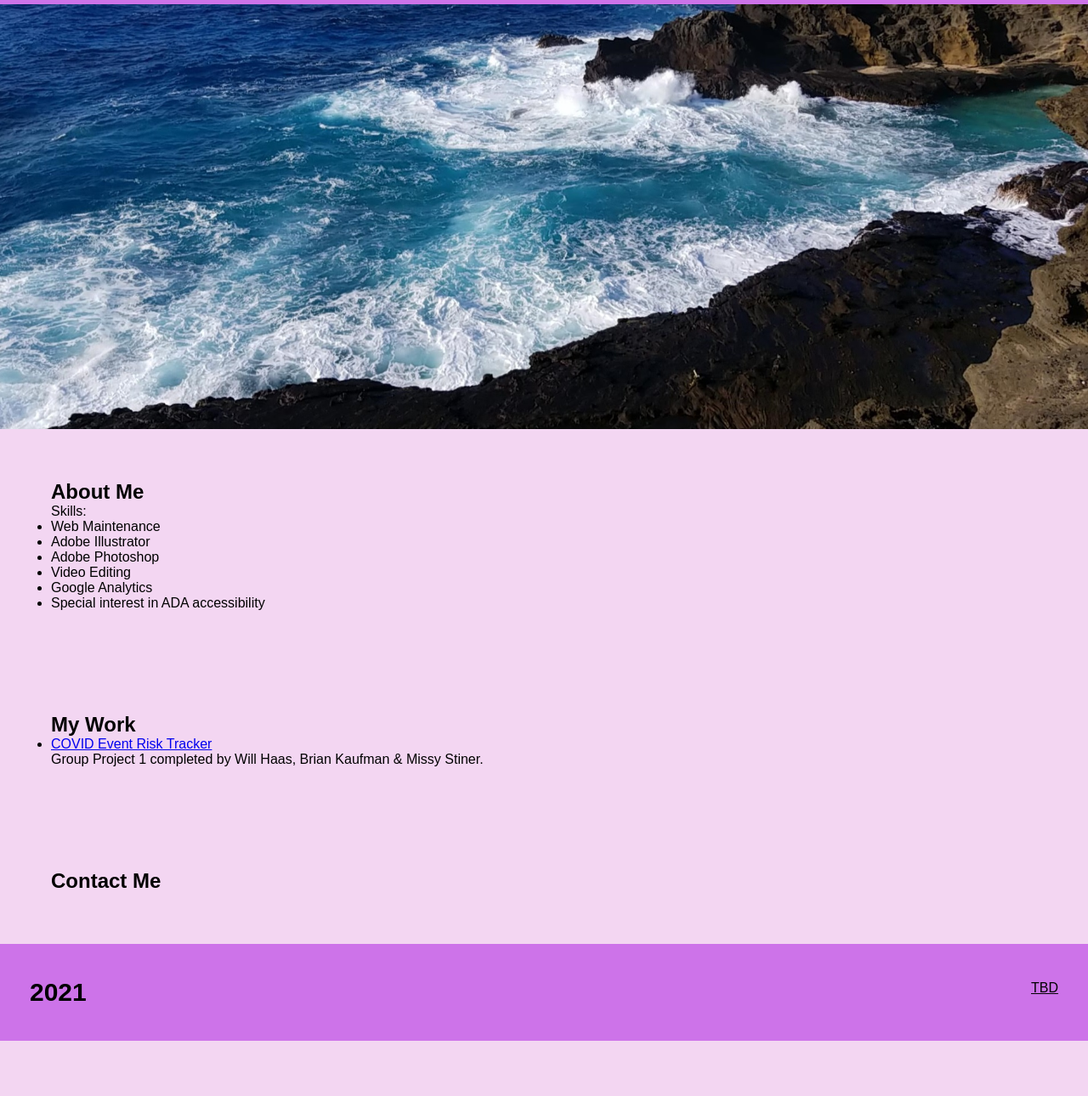
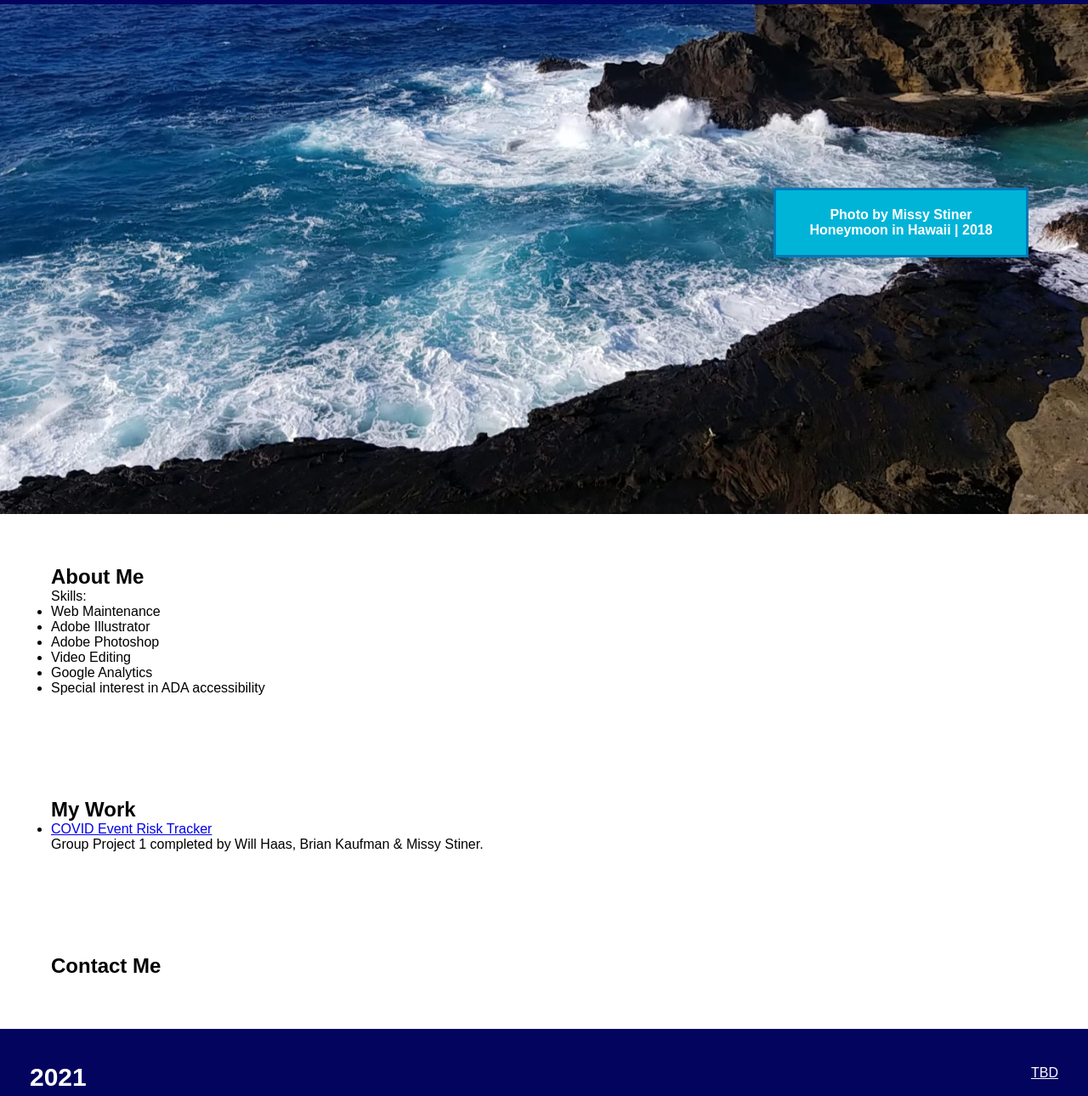
Before and after one commit to MissyStiner/portfolio, a plain HTML site: page index.html in a window 1280 px wide. Shown: the part 77-1367 px from the top of the page at 85% size. Before the commit the page ends 1302 px from the top, so only its background shows below. Drawn offline with Linux system fonts and the light colour scheme.

Commit message:
hero image, message, and colors updated

```diff
--- a/assets/css/style.css
+++ b/assets/css/style.css
@@ -8,26 +8,26 @@
 body {
     color: #000001;
     font-family: Arial, Helvetica, sans-serif;
-    background: #f3d6f2;
+    background: #ffffff;
 }
 
 /* Change from Run Buddy header */
 header {
     padding: 20px 35px;
-    background-color: rgb(205, 115, 233);
+    background-color: #03045E;
 }
 
 header h1 {
     font-weight: bold;
     font-size: 36px;
-    color: #000001;
+    color: #ffffff;
     margin: 0;
     display: inline;
 }
 
 header a {
     text-decoration: none;
-    color: #000001;
+    color: #ffffff;
 }
 
 header nav {
@@ -48,28 +48,37 @@ header nav ul li a {
 /* Hero Style Start */
 .hero {
     background-image: url("../images/hero.jpg");
-    height: 500px;
-    background-size: cover;
-    background-position: center;
+    height: 600px;
+    background-size:cover;
+    background-position:top;
   }
 
-  .hero.form {
-    background-color: #fce138;
+  .hero-note {
+    border: 3px solid #0077b6;
+    background-color: #00b4d8;
     padding: 20px;
-    width: 500px;
-    color: #024e76;
+    width: 300px;
+    color: #ffffff;
+    position: absolute;
+    bottom: 420px;
+    right: 70px;
+  }
+
+  .hero-note p {
+    font-weight: bold;
+    text-align: center;
   }
   /* Hero Style End */
 
 footer {
-    background:rgb(205, 115, 233);
+    background:#03045E;
     width: 100%;
     padding: 40px 35px;
 }
 
 footer h3 {
     display: inline;
-    color: #000001;
+    color: #ffffff;
     font-size: 30px;
     margin: 0;
 }
@@ -81,7 +90,7 @@ footer div {
 }
 
 footer a {
-    color: #000001;
+    color: #ffffff;
     font-style: normal;
 }
 
--- a/index.html
+++ b/index.html
@@ -29,6 +29,10 @@
 
     <!-- hero section -->
     <section class="hero">
+        <div class="hero-note">
+            <p>Photo by Missy Stiner<br>
+            Honeymoon in Hawaii | 2018</p>
+        </div>
     </section>
     <!-- end hero -->
 
```
